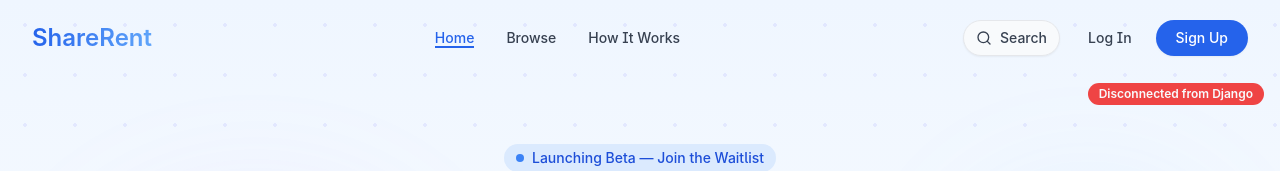
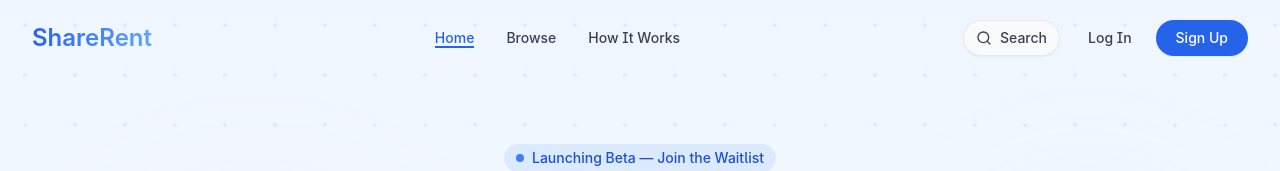
Before and after one commit to Anandhu732/share-n-rent, a React (Vite) app: page / in a window 1280 px wide. Shown: the top 171 px of the page. Built offline with nearby package versions, Linux system fonts and the light colour scheme; no server answers.

Commit message:
Disconnect Django DB
Remove Django connection status and related components.

```diff
--- a/src/pages/Index.tsx
+++ b/src/pages/Index.tsx
@@ -5,7 +5,6 @@ import CategorySection from '@/components/home/CategorySection';
 import FeaturedItems from '@/components/home/FeaturedItems';
 import HowItWorks from '@/components/home/HowItWorks';
 import Footer from '@/components/layout/Footer';
-import DjangoConnectionStatus from '@/components/DjangoConnectionStatus';
 
 const Index = () => {
   // component logic
@@ -15,8 +14,6 @@ const Index = () => {
       <Navbar />
 
       <main className="flex-1">
-        <DjangoConnectionStatus className="fixed top-20 right-4 z-50" />
-
         {/* Hero Section */}
         <Hero />
 
```
